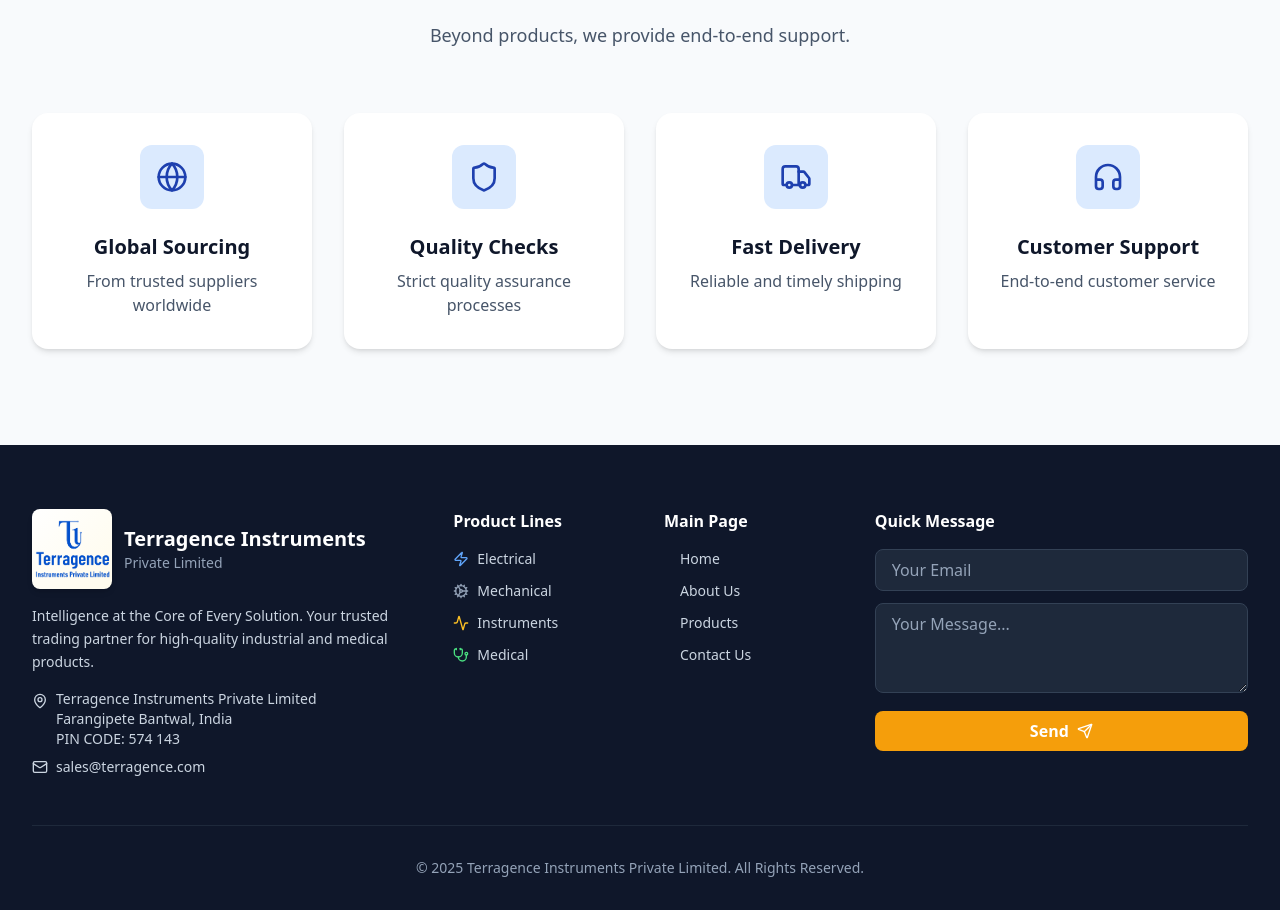
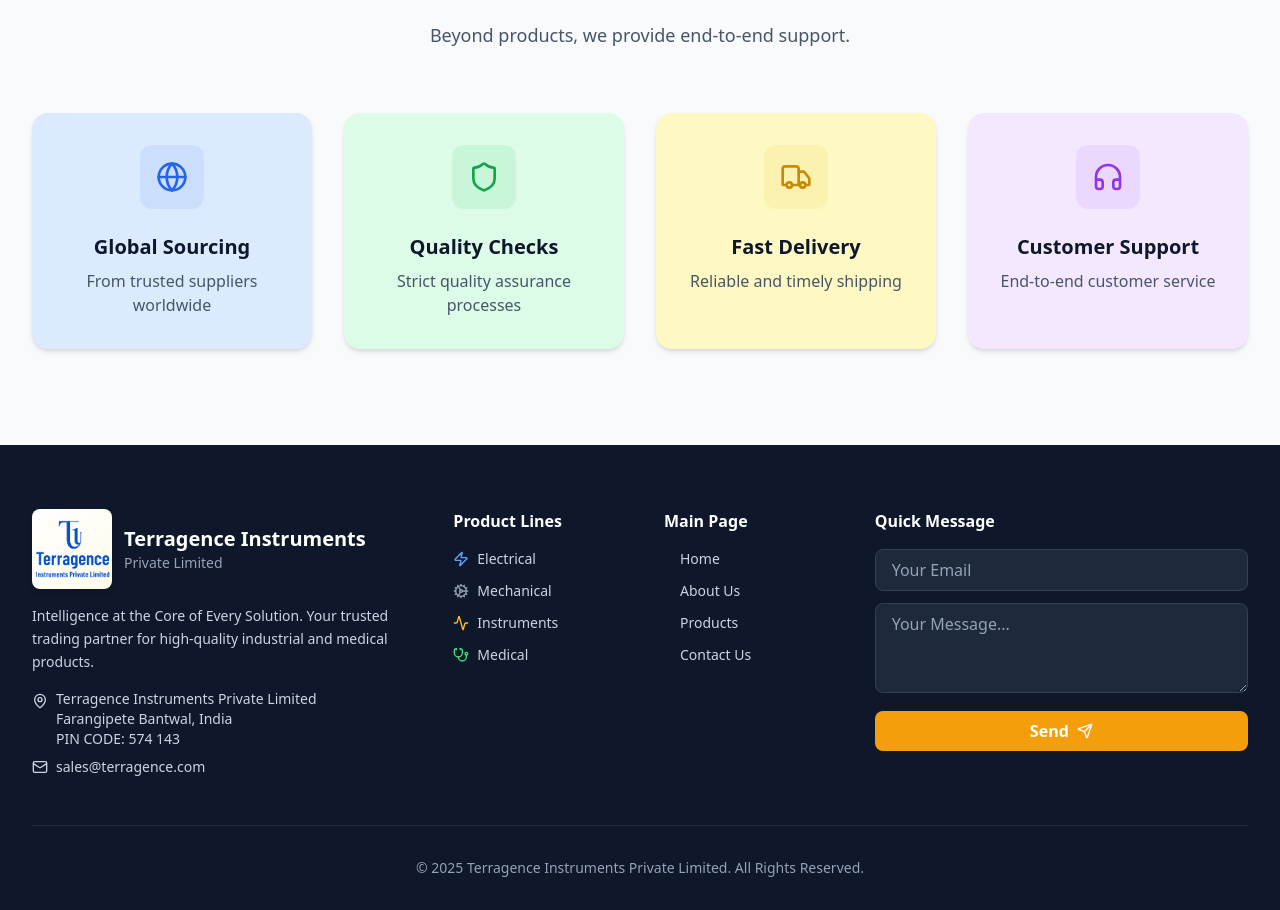
Before and after one commit to Junaid212/Terragence, a React (Create React App) app: page /products in a window 1280 px wide. Shown: the part 1587-2497 px from the top of the page. Built offline with nearby package versions, Linux system fonts and the light colour scheme.

Commit message:
sixthcom

```diff
--- a/src/Component/Industries.jsx
+++ b/src/Component/Industries.jsx
@@ -1,7 +1,7 @@
 import React, { useEffect, useRef } from "react";
 import { Factory, Zap, Building2, Wrench, FlaskConical, Truck } from "lucide-react";
 
-// NetworkBackground component specifically for this page
+// NetworkBackground component
 const NetworkBackground = () => {
   const canvasRef = useRef(null);
   const animationRef = useRef();
@@ -11,21 +11,18 @@ const NetworkBackground = () => {
     const canvas = canvasRef.current;
     if (!canvas) return;
 
-    const ctx = canvas.getContext('2d');
+    const ctx = canvas.getContext("2d");
     if (!ctx) return;
 
     const resizeCanvas = () => {
-      // Set canvas to the size of its container
       const container = canvas.parentElement;
       canvas.width = container.clientWidth;
       canvas.height = container.clientHeight;
     };
 
     const initDots = () => {
-      const canvas = canvasRef.current;
       const numDots = Math.floor((canvas.width * canvas.height) / 15000);
       dotsRef.current = [];
-
       for (let i = 0; i < numDots; i++) {
         dotsRef.current.push({
           x: Math.random() * canvas.width,
@@ -37,28 +34,17 @@ const NetworkBackground = () => {
     };
 
     const drawDots = () => {
-      const canvas = canvasRef.current;
+      ctx.clearRect(0, 0, canvas.width, canvas.height);
       const dots = dotsRef.current;
 
-      // Clear canvas
-      ctx.clearRect(0, 0, canvas.width, canvas.height);
-
-      // Update dot positions
-      dots.forEach(dot => {
+      dots.forEach((dot) => {
         dot.x += dot.vx;
         dot.y += dot.vy;
-
-        // Bounce off edges
         if (dot.x <= 0 || dot.x >= canvas.width) dot.vx *= -1;
         if (dot.y <= 0 || dot.y >= canvas.height) dot.vy *= -1;
-
-        // Keep dots within bounds
-        dot.x = Math.max(0, Math.min(canvas.width, dot.x));
-        dot.y = Math.max(0, Math.min(canvas.height, dot.y));
       });
 
-      // Draw connections
-      ctx.strokeStyle = 'hsl(218 85% 55% / 0.2)';
+      ctx.strokeStyle = "hsl(218 85% 55% / 0.2)";
       ctx.lineWidth = 1;
 
       for (let i = 0; i < dots.length; i++) {
@@ -66,7 +52,6 @@ const NetworkBackground = () => {
           const dx = dots[i].x - dots[j].x;
           const dy = dots[i].y - dots[j].y;
           const distance = Math.sqrt(dx * dx + dy * dy);
-
           if (distance < 150) {
             const opacity = 1 - distance / 150;
             ctx.strokeStyle = `hsl(218 85% 55% / ${opacity * 0.25})`;
@@ -78,9 +63,8 @@ const NetworkBackground = () => {
         }
       }
 
-      // Draw dots
-      ctx.fillStyle = 'hsl(218 85% 55% / 0.5)';
-      dots.forEach(dot => {
+      ctx.fillStyle = "hsl(218 85% 55% / 0.5)";
+      dots.forEach((dot) => {
         ctx.beginPath();
         ctx.arc(dot.x, dot.y, 2, 0, Math.PI * 2);
         ctx.fill();
@@ -98,13 +82,11 @@ const NetworkBackground = () => {
       initDots();
     };
 
-    window.addEventListener('resize', handleResize);
+    window.addEventListener("resize", handleResize);
 
     return () => {
-      window.removeEventListener('resize', handleResize);
-      if (animationRef.current) {
-        cancelAnimationFrame(animationRef.current);
-      }
+      window.removeEventListener("resize", handleResize);
+      if (animationRef.current) cancelAnimationFrame(animationRef.current);
     };
   }, []);
 
@@ -112,7 +94,7 @@ const NetworkBackground = () => {
     <canvas
       ref={canvasRef}
       className="absolute inset-0 w-full h-full pointer-events-none z-0"
-      style={{ background: 'transparent' }}
+      style={{ background: "transparent" }}
     />
   );
 };
@@ -122,38 +104,43 @@ export const Industries = () => {
     {
       icon: Factory,
       name: "Manufacturing",
-      description: "Production facilities, assembly lines, and industrial automation"
+      description: "Production facilities, assembly lines, and industrial automation",
+      color: "from-blue-800 to-indigo-900",
     },
     {
       icon: Zap,
       name: "Power & Energy",
-      description: "Power generation, transmission, and renewable energy systems"
+      description: "Power generation, transmission, and renewable energy systems",
+      color: "from-yellow-500 to-orange-600",
     },
     {
       icon: Building2,
       name: "Infrastructure",
-      description: "Construction, utilities, and smart city development projects"
+      description: "Construction, utilities, and smart city development projects",
+      color: "from-green-600 to-emerald-800",
     },
     {
       icon: Wrench,
       name: "Oil & Gas",
-      description: "Upstream, midstream, and downstream petroleum operations"
+      description: "Upstream, midstream, and downstream petroleum operations",
+      color: "from-red-600 to-rose-800",
     },
     {
       icon: FlaskConical,
       name: "Chemical & Pharma",
-      description: "Process industries, pharmaceutical manufacturing, and research"
+      description: "Process industries, pharmaceutical manufacturing, and research",
+      color: "from-purple-600 to-fuchsia-800",
     },
     {
       icon: Truck,
       name: "Transportation",
-      description: "Logistics, automotive, aerospace, and marine industries"
-    }
+      description: "Logistics, automotive, aerospace, and marine industries",
+      color: "from-cyan-600 to-blue-800",
+    },
   ];
 
   return (
     <section className="py-16 sm:py-24 bg-gradient-to-b from-slate-50 to-slate-100 relative overflow-hidden">
-      {/* Background container with fixed dimensions */}
       <div className="absolute inset-0 w-full h-full overflow-hidden">
         <NetworkBackground />
       </div>
@@ -175,7 +162,10 @@ export const Industries = () => {
           {industries.map((industry, index) => (
             <div key={industry.name} className="group cursor-pointer">
               <div className="bg-white/90 backdrop-blur-sm p-6 sm:p-8 rounded-3xl shadow-lg hover:shadow-xl transition-all duration-500 border border-slate-200/50 hover:-translate-y-2">
-                <div className="w-16 h-16 bg-gradient-to-r from-blue-800 to-indigo-900 rounded-2xl flex items-center justify-center mb-6 group-hover:scale-110 transition-transform duration-300">
+                {/* Colored Icon Box */}
+                <div
+                  className={`w-16 h-16 bg-gradient-to-r ${industry.color} rounded-2xl flex items-center justify-center mb-6 group-hover:scale-110 transition-transform duration-300`}
+                >
                   <industry.icon className="w-8 h-8 text-white" />
                 </div>
 
@@ -187,7 +177,10 @@ export const Industries = () => {
                   {industry.description}
                 </p>
 
-                <div className="w-full h-1 bg-gradient-to-r from-blue-800 to-indigo-900 rounded-full mt-6 opacity-0 group-hover:opacity-100 transition-opacity duration-300"></div>
+                {/* Hover underline with matching color */}
+                <div
+                  className={`w-full h-1 bg-gradient-to-r ${industry.color} rounded-full mt-6 opacity-0 group-hover:opacity-100 transition-opacity duration-300`}
+                ></div>
               </div>
             </div>
           ))}
--- a/src/Component/Products.jsx
+++ b/src/Component/Products.jsx
@@ -76,11 +76,40 @@ export default function Products() {
   ];
 
  const services = [
-    { icon: Globe, title: "Global Sourcing", description: "From trusted suppliers worldwide" },
-    { icon: Shield, title: "Quality Checks", description: "Strict quality assurance processes" },
-    { icon: Truck, title: "Fast Delivery", description: "Reliable and timely shipping" },
-    { icon: Headphones, title: "Customer Support", description: "End-to-end customer service" },
+  {
+    icon: Globe,
+    title: "Global Sourcing",
+    description: "From trusted suppliers worldwide",
+    cardColor: "bg-blue-100", // card background
+    bgColor: "bg-blue-500/10", // icon background
+    textColor: "text-blue-600", // icon color
+  },
+  {
+    icon: Shield,
+    title: "Quality Checks",
+    description: "Strict quality assurance processes",
+    cardColor: "bg-green-100",
+    bgColor: "bg-green-500/10",
+    textColor: "text-green-600",
+  },
+  {
+    icon: Truck,
+    title: "Fast Delivery",
+    description: "Reliable and timely shipping",
+    cardColor: "bg-yellow-100",
+    bgColor: "bg-yellow-500/10",
+    textColor: "text-yellow-600",
+  },
+  {
+    icon: Headphones,
+    title: "Customer Support",
+    description: "End-to-end customer service",
+    cardColor: "bg-purple-100",
+    bgColor: "bg-purple-500/10",
+    textColor: "text-purple-600",
+  },
 ];
+
 
   return (
     <div className="overflow-x-hidden">
@@ -183,22 +212,38 @@ export default function Products() {
       <section className="py-16 md:py-20 lg:py-24 bg-slate-50">
   <div className="max-w-7xl mx-auto px-4 sm:px-6 lg:px-8">
     <div className="text-center mb-12 md:mb-16">
-            <h2 className="text-2xl sm:text-3xl md:text-4xl font-bold text-slate-900">Our Value-Added Services</h2>
-            <p className="mt-3 md:mt-4 text-base md:text-lg text-slate-600">Beyond products, we provide end-to-end support.</p>
+      <h2 className="text-2xl sm:text-3xl md:text-4xl font-bold text-slate-900">
+        Our Value-Added Services
+      </h2>
+      <p className="mt-3 md:mt-4 text-base md:text-lg text-slate-600">
+        Beyond products, we provide end-to-end support.
+      </p>
     </div>
+
     <div className="grid grid-cols-1 sm:grid-cols-2 lg:grid-cols-4 gap-6 md:gap-8">
   {services.map((service) => (
-              <div key={service.title} className="bg-white p-6 md:p-8 text-center rounded-xl md:rounded-2xl shadow-md hover:shadow-lg transition-shadow duration-300">
-                <div className="w-12 h-12 md:w-16 md:h-16 bg-blue-100 text-blue-800 rounded-lg md:rounded-xl flex items-center justify-center mx-auto mb-4 md:mb-6">
+    <div
+      key={service.title}
+      className={`${service.cardColor} p-6 md:p-8 text-center rounded-xl md:rounded-2xl shadow-md hover:shadow-lg transition-shadow duration-300`}
+    >
+      <div
+        className={`w-12 h-12 md:w-16 md:h-16 rounded-lg md:rounded-xl flex items-center justify-center mx-auto mb-4 md:mb-6 ${service.bgColor} ${service.textColor}`}
+      >
         <service.icon className="w-6 h-6 md:w-8 md:h-8" />
       </div>
-                <h3 className="text-lg md:text-xl font-bold text-slate-900 mb-2">{service.title}</h3>
-                <p className="text-sm md:text-base text-slate-600">{service.description}</p>
+      <h3 className="text-lg md:text-xl font-bold text-slate-900 mb-2">
+        {service.title}
+      </h3>
+      <p className="text-sm md:text-base text-slate-600">
+        {service.description}
+      </p>
     </div>
   ))}
 </div>
+
   </div>
 </section>
+
     </div>
   );
 }
```
Lines whose indentation alone changed are shown as unchanged.
